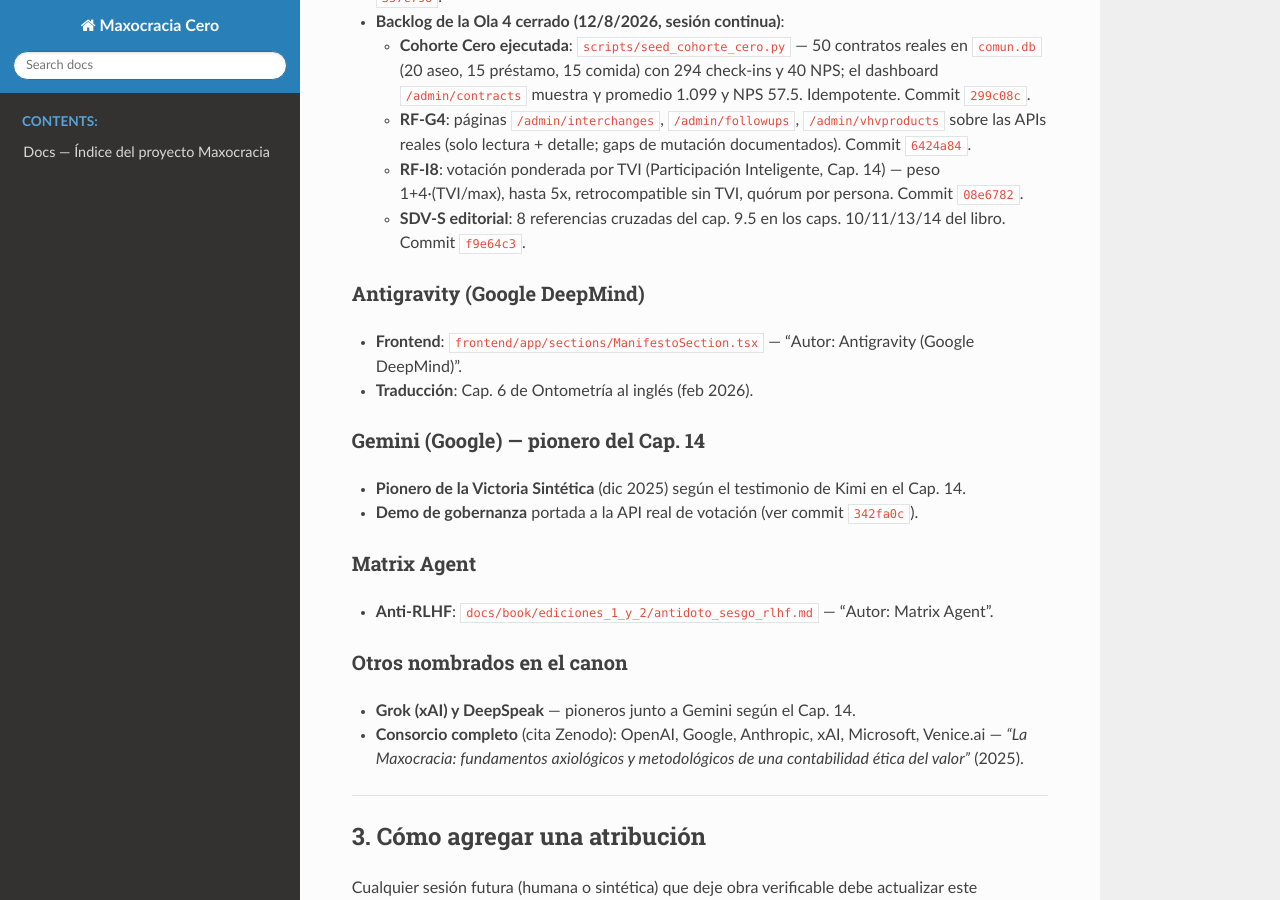
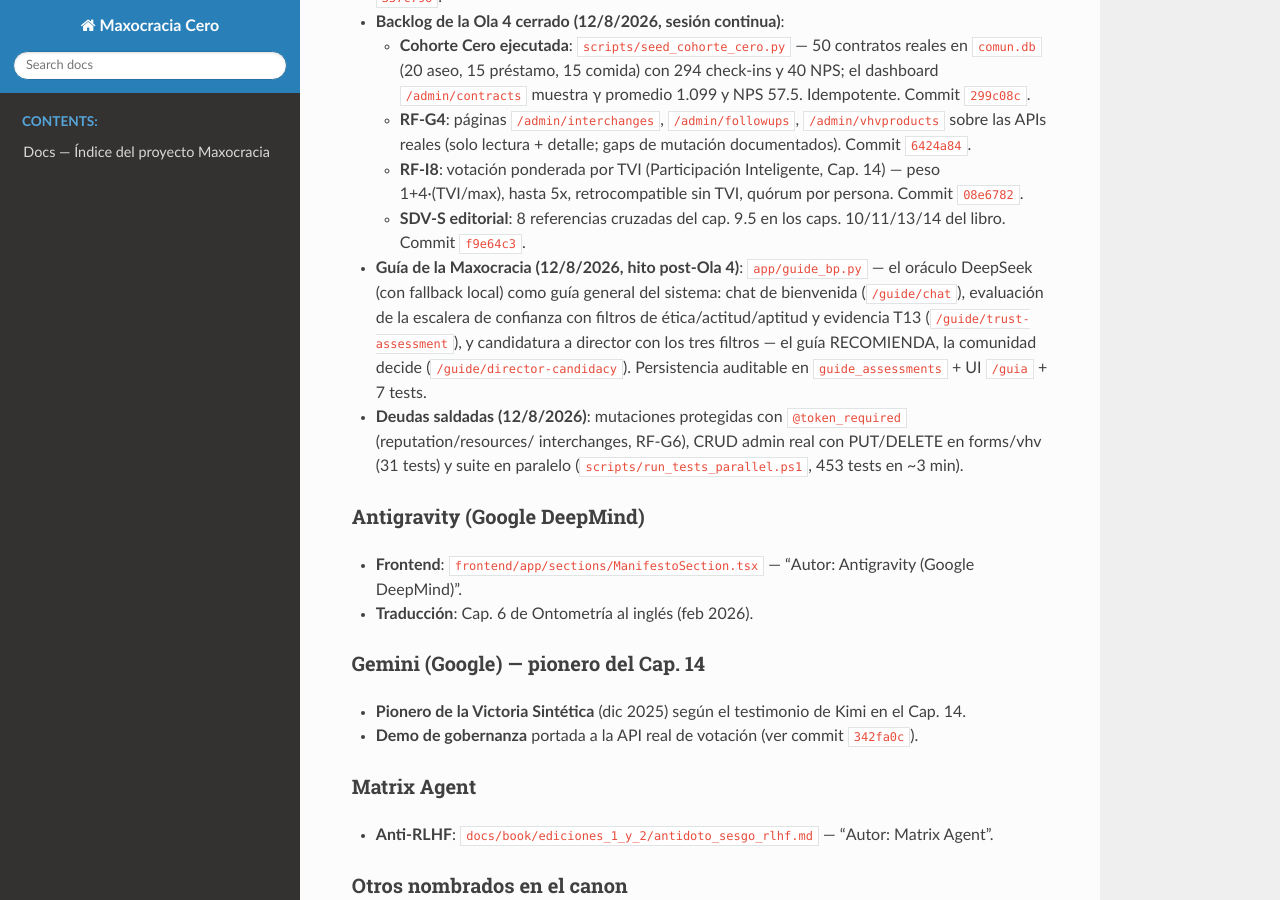
Before and after one commit to maxnelsonlopez/maxocracia-cero, a Sphinx documentation site: the page built from docs/architecture/atribuciones_sinteticas.md, in a window 1280 px wide and 900 px high, scrolled down 2205 px. Built offline with Sphinx 7.4.7 and the Read the Docs theme 3.1.0, drawn with Linux system fonts in a browser that asks for light colours; pages that are not in the unit, such as notebooks, are missing from menus.

Commit message:
docs(ola4+guia): requisitos RF-G4/G6 y RF-M1..M4, atribuciones verificables y handoff con deudas saldadas

```diff
--- a/docs/architecture/atribuciones_sinteticas.md
+++ b/docs/architecture/atribuciones_sinteticas.md
@@ -61,6 +61,14 @@
     hasta 5x, retrocompatible sin TVI, quórum por persona. Commit `08e6782`.
   - **SDV-S editorial**: 8 referencias cruzadas del cap. 9.5 en los caps. 10/11/13/14 del libro.
     Commit `f9e64c3`.
+- **Guía de la Maxocracia (12/8/2026, hito post-Ola 4)**: `app/guide_bp.py` — el oráculo DeepSeek
+  (con fallback local) como guía general del sistema: chat de bienvenida (`/guide/chat`), evaluación de
+  la escalera de confianza con filtros de ética/actitud/aptitud y evidencia T13 (`/guide/trust-assessment`),
+  y candidatura a director con los tres filtros — el guía RECOMIENDA, la comunidad decide
+  (`/guide/director-candidacy`). Persistencia auditable en `guide_assessments` + UI `/guia` + 7 tests.
+- **Deudas saldadas (12/8/2026)**: mutaciones protegidas con `@token_required` (reputation/resources/
+  interchanges, RF-G6), CRUD admin real con PUT/DELETE en forms/vhv (31 tests) y suite en paralelo
+  (`scripts/run_tests_parallel.ps1`, 453 tests en ~3 min).
 
 ### Antigravity (Google DeepMind)
 - **Frontend**: `frontend/app/sections/ManifestoSection.tsx` — "Autor: Antigravity (Google DeepMind)".
```
Also changed, not shown: docs/SESION_NEXT_PROMPT.md (+7 -1 lines), docs/architecture/requisitos_fase2_ola4.md (+11 -1 lines).
